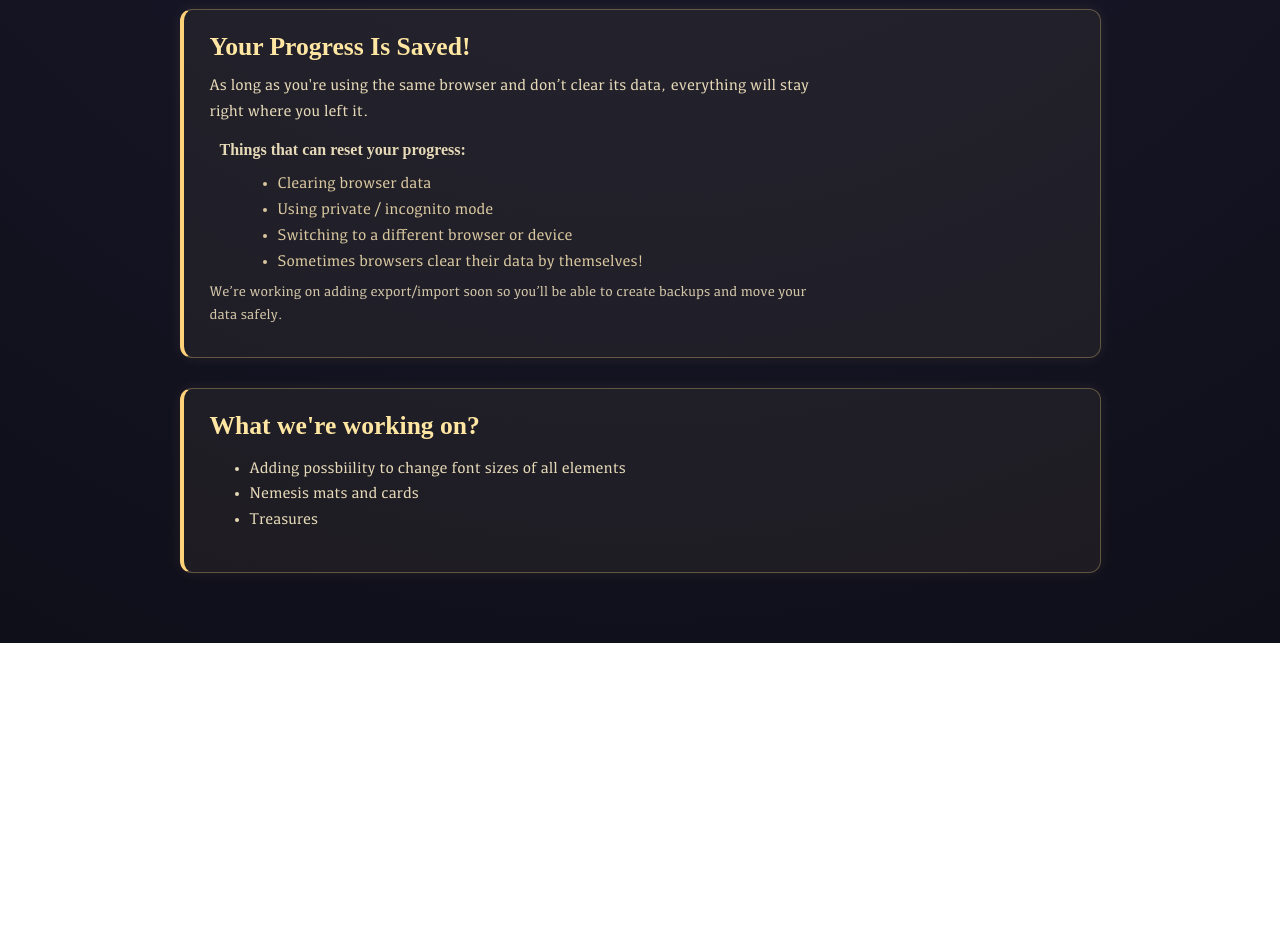
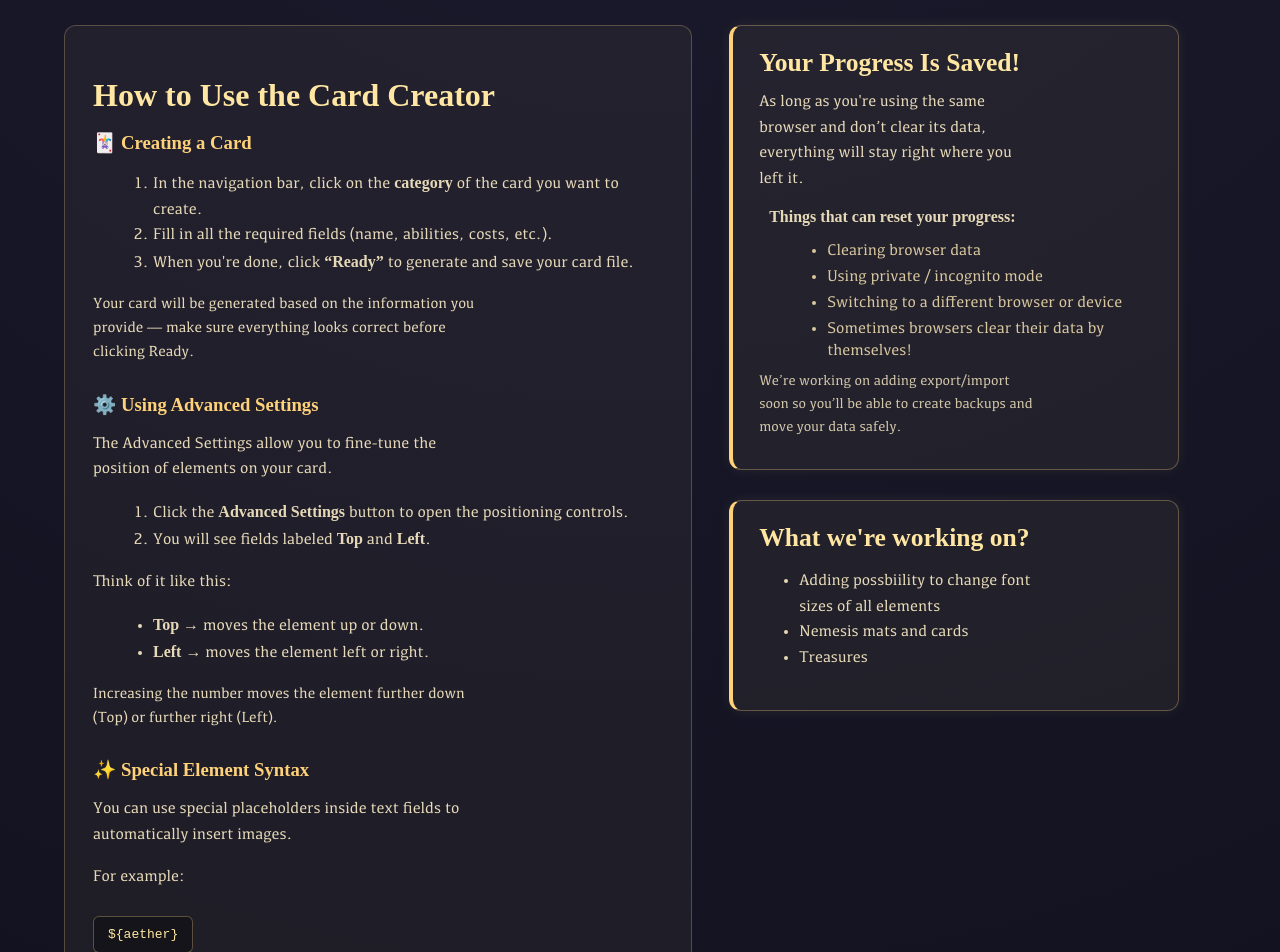
Before and after one commit to Davenury/aeons-end-builder, a React (Create React App) app: page /#/ in a window 1280 px wide. Shown: the part 520-1472 px from the top of the page. Before the commit the page ends 1163 px from the top, so only its background shows below. Built offline with nearby package versions, Linux system fonts and the light colour scheme; a web font is replaced by a local one.

Commit message:
better instructions

```diff
--- a/src/index.css
+++ b/src/index.css
@@ -35,6 +35,10 @@ a {
 }
 
 .navbar {
+  position: sticky;
+  top: 0;
+  width: 100%;
+  z-index: 999;
   background: linear-gradient(180deg, #2d1e2f, #1a1a2b);
   border-bottom: 2px solid #c9a44b;
   box-shadow: 0 4px 12px rgba(0,0,0,0.6);
@@ -151,10 +155,6 @@ nav a:hover {
 }
 
 .top-warning {
-  position: sticky;
-  top: 0;
-  width: 100%;
-  z-index: 999;
   background: linear-gradient(90deg, rgba(255,215,140,0.12), rgba(255,215,140,0.05));
   border-bottom: 1px solid rgba(255,215,140,0.35);
   backdrop-filter: blur(6px);
@@ -329,3 +329,55 @@ input[type="file"]::file-selector-button:hover {
   visibility: visible;
   opacity: 1;
 }
+
+.instructions {
+  margin: 30px auto;
+  padding: 24px 28px;
+  max-width: 75%;
+  background: rgba(255, 215, 140, 0.05);
+  border: 1px solid rgba(255, 215, 140, 0.25);
+  border-radius: 12px;
+}
+
+.instructions h2 {
+  font-size: 2rem;
+  margin-bottom: 18px;
+  color: #ffe7a3;
+}
+
+.instruction-section {
+  margin-bottom: 28px;
+}
+
+.instructions h3 {
+  margin-bottom: 10px;
+  color: #ffd27a;
+}
+
+.instructions p,
+.instructions li {
+  color: #e6d9b8;
+  line-height: 1.6;
+}
+
+.instructions ol,
+.instructions ul {
+  margin-left: 20px;
+}
+
+.tip {
+  margin-top: 8px;
+  font-size: 0.95rem;
+  color: #cbb98f;
+}
+
+.code-example {
+  margin: 10px 0;
+  padding: 10px 14px;
+  background: rgba(0, 0, 0, 0.3);
+  border: 1px solid rgba(255, 215, 140, 0.3);
+  border-radius: 6px;
+  font-family: monospace;
+  color: #ffe7a3;
+  display: inline-block;
+}
--- a/src/pages/Home.jsx
+++ b/src/pages/Home.jsx
@@ -6,6 +6,94 @@ export default function Home() {
         With this creator you can more-or-less easily design mages and supply cards (spells, relics, and gems).
       </p>
 
+      <div style={{display: 'flex', flexDirection: 'row', flexGrow: '1'}}>
+
+        <div class="instructions">
+          <h2>How to Use the Card Creator</h2>
+
+          <div class="instruction-section">
+            <h3>🃏 Creating a Card</h3>
+            <ol>
+              <li>
+                In the navigation bar, click on the <strong>category</strong> of the card you want to create.
+              </li>
+              <li>
+                Fill in all the required fields (name, abilities, costs, etc.).
+              </li>
+              <li>
+                When you're done, click <strong>“Ready”</strong> to generate and save your card file.
+              </li>
+            </ol>
+            <p class="tip">
+              Your card will be generated based on the information you provide — make sure everything looks correct before clicking Ready.
+            </p>
+          </div>
+
+          <div class="instruction-section">
+            <h3>⚙️ Using Advanced Settings</h3>
+            <p>
+              The Advanced Settings allow you to fine-tune the position of elements on your card.
+            </p>
+            <ol>
+              <li>
+                Click the <strong>Advanced Settings</strong> button to open the positioning controls.
+              </li>
+              <li>
+                You will see fields labeled <strong>Top</strong> and <strong>Left</strong>.
+              </li>
+            </ol>
+            <p>
+              Think of it like this:
+            </p>
+            <ul>
+              <li><strong>Top</strong> → moves the element up or down.</li>
+              <li><strong>Left</strong> → moves the element left or right.</li>
+            </ul>
+            <p class="tip">
+              Increasing the number moves the element further down (Top) or further right (Left).
+            </p>
+          </div>
+
+          <div class="instruction-section">
+            <h3>✨ Special Element Syntax</h3>
+            <p>
+              You can use special placeholders inside text fields to automatically insert images.
+            </p>
+            <p>
+              For example:
+            </p>
+            <div class="code-example">
+              {"${aether}"}
+            </div>
+            <p>
+              When the card is generated, this text will be replaced with the corresponding image.
+            </p>
+            <p class="tip">
+              Make sure to type it exactly as shown, including the <strong>{"${ }"}</strong> symbols.
+            </p>
+            <p>
+              Possible replacements are:
+              <ul>
+                <li>{"${aether}"} - replaces text with black aether icon</li>
+                <li>{"${aether-white}"} - replaces text with white aether icon</li>
+                <li>{"${newline}"} - replaces text with new line (use for <strong>OR</strong> instructions in your cards)</li>
+                <li>{"${some text|bold}"} - creates bold version of "some text"</li>
+              </ul>
+
+              You can use it like: "Gain 1{"${aether}"}. {"${newline}"} {"${OR|bold}"} {"${newline}"} Gain 1 HP."
+            </p>
+          </div>
+
+          <div class="instruction-section">
+            <h3>💾 Saving & Storage</h3>
+            <p>
+              Your progress is saved automatically in your browser.
+              Clearing browser data or switching devices will reset your saved content.
+            </p>
+          </div>
+        </div>
+
+        <div>
           <div class="storage-info">
             <h3>Your Progress Is Saved!</h3>
 
@@ -41,5 +129,7 @@ export default function Home() {
             </p>
           </div>
         </div>
+      </div>
+    </div>
   );
 }
```
Lines whose indentation alone changed are shown as unchanged.
